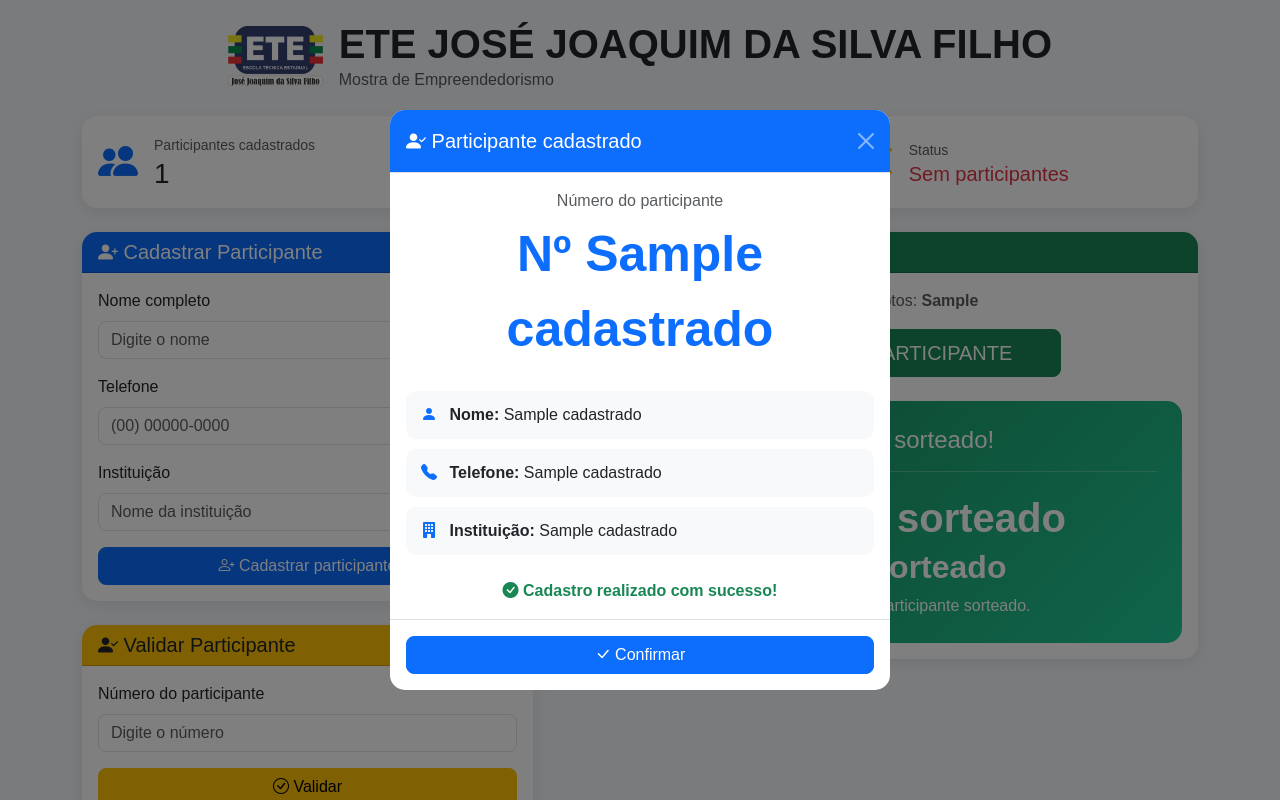
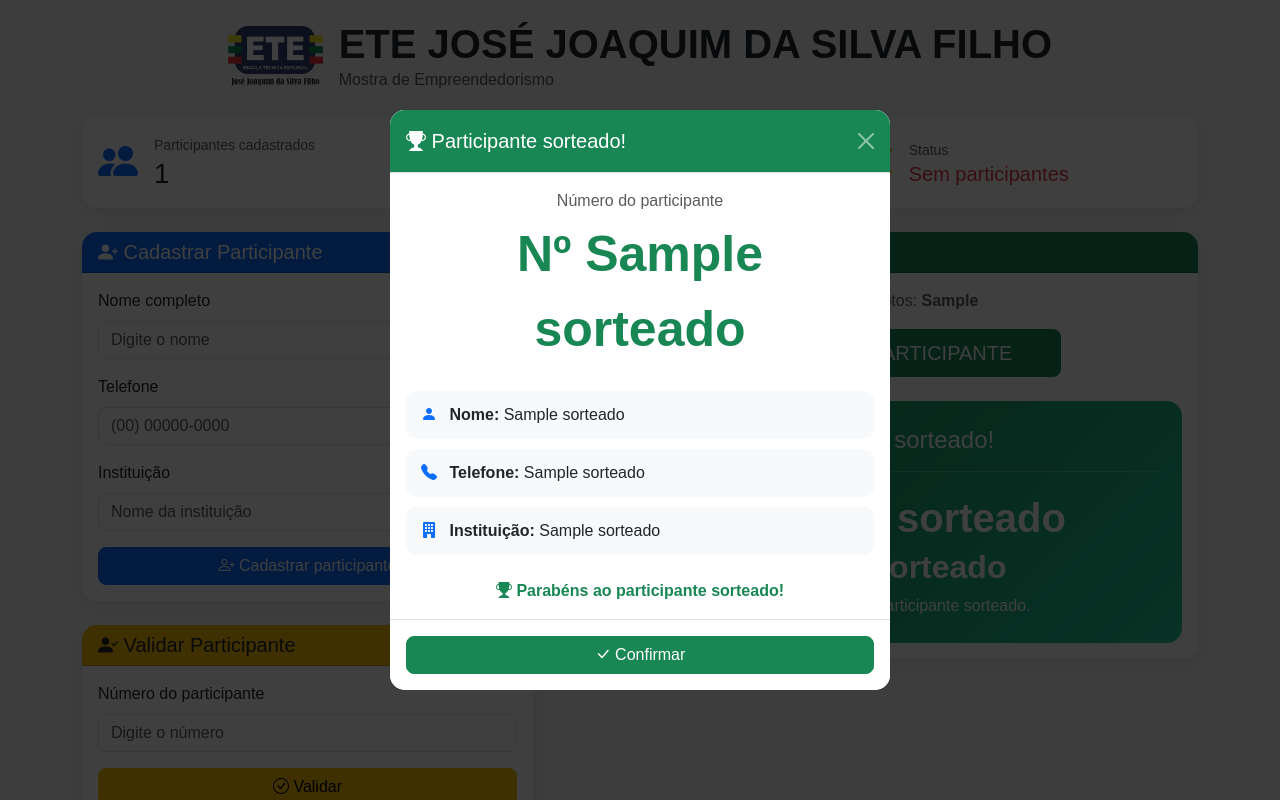
Before and after one commit to devjaovitor/Sorteador-ete, a Flask app: template templates/index.html in a window 1280 px wide. Run offline with Flask 3, Linux system fonts and the light colour scheme; the template is opened without the code that fills it: most values are stand-ins (such as "Sample title", 1, 10 or a date in 2020).

Commit message:
commit v2

```diff
--- a/templates/index.html
+++ b/templates/index.html
@@ -3,6 +3,7 @@
 <html lang="pt-BR">
 
 <head>
+
     <meta charset="UTF-8">
     <meta name="viewport" content="width=device-width, initial-scale=1.0">
 
@@ -77,7 +78,7 @@
         }
 
         /* =========================
-           MODAL DO CADASTRO
+           MODAIS
         ========================= */
 
         .modal-content {
@@ -107,6 +108,7 @@
     </style>
 
 </head>
+
 
 <body>
 
@@ -671,7 +673,7 @@
 
 
 <!-- ================================================= -->
-<!-- MODAL ÚNICO DO CADASTRO -->
+<!-- MODAL DO CADASTRO -->
 <!-- ================================================= -->
 
 {% if cadastrado %}
@@ -807,6 +809,146 @@
 {% endif %}
 
 
+<!-- ================================================= -->
+<!-- MODAL DO SORTEIO -->
+<!-- ================================================= -->
+
+{% if sorteado %}
+
+<div
+    class="modal fade"
+    id="modalSorteio"
+    tabindex="-1"
+    aria-labelledby="modalSorteioLabel"
+    aria-hidden="true"
+>
+
+    <div class="modal-dialog modal-dialog-centered">
+
+        <div class="modal-content">
+
+            <!-- CABEÇALHO -->
+
+            <div class="modal-header bg-success text-white">
+
+                <h5
+                    class="modal-title"
+                    id="modalSorteioLabel"
+                >
+
+                    <i class="bi bi-trophy-fill"></i>
+
+                    Participante sorteado!
+
+                </h5>
+
+
+                <button
+                    type="button"
+                    class="btn-close btn-close-white"
+                    data-bs-dismiss="modal"
+                    aria-label="Fechar"
+                ></button>
+
+            </div>
+
+
+            <!-- INFORMAÇÕES -->
+
+            <div class="modal-body text-center">
+
+                <p class="text-muted mb-1">
+                    Número do participante
+                </p>
+
+
+                <div
+                    class="numero-participante mb-4"
+                    style="color: #198754;"
+                >
+
+                    Nº {{ sorteado[0] }}
+
+                </div>
+
+
+                <div class="info-participante text-start">
+
+                    <i class="bi bi-person-fill"></i>
+
+                    <strong>
+                        Nome:
+                    </strong>
+
+                    {{ sorteado[1] }}
+
+                </div>
+
+
+                <div class="info-participante text-start">
+
+                    <i class="bi bi-telephone-fill"></i>
+
+                    <strong>
+                        Telefone:
+                    </strong>
+
+                    {{ sorteado[2] }}
+
+                </div>
+
+
+                <div class="info-participante text-start">
+
+                    <i class="bi bi-building-fill"></i>
+
+                    <strong>
+                        Instituição:
+                    </strong>
+
+                    {{ sorteado[3] }}
+
+                </div>
+
+
+                <p class="text-success fw-bold mt-4 mb-0">
+
+                    <i class="bi bi-trophy-fill"></i>
+
+                    Parabéns ao participante sorteado!
+
+                </p>
+
+            </div>
+
+
+            <!-- BOTÃO -->
+
+            <div class="modal-footer">
+
+                <button
+                    type="button"
+                    class="btn btn-success w-100"
+                    data-bs-dismiss="modal"
+                >
+
+                    <i class="bi bi-check-lg"></i>
+
+                    Confirmar
+
+                </button>
+
+            </div>
+
+        </div>
+
+    </div>
+
+</div>
+
+{% endif %}
+
+
 <!-- RODAPÉ -->
 
 <footer>
@@ -824,7 +966,9 @@
 </script>
 
 
-<!-- ABRIR MODAL AUTOMATICAMENTE -->
+<!-- ================================================= -->
+<!-- ABRIR MODAL DO CADASTRO AUTOMATICAMENTE -->
+<!-- ================================================= -->
 
 {% if cadastrado %}
 
@@ -851,6 +995,35 @@
 {% endif %}
 
 
+<!-- ================================================= -->
+<!-- ABRIR MODAL DO SORTEIO AUTOMATICAMENTE -->
+<!-- ================================================= -->
+
+{% if sorteado %}
+
+<script>
+
+    document.addEventListener("DOMContentLoaded", function () {
+
+        const modalElement =
+            document.getElementById("modalSorteio");
+
+        if (modalElement) {
+
+            const modal =
+                new bootstrap.Modal(modalElement);
+
+            modal.show();
+
+        }
+
+    });
+
+</script>
+
+{% endif %}
+
+
 </body>
 
 </html>
```
Also changed, not shown: data/sorteador.db.
